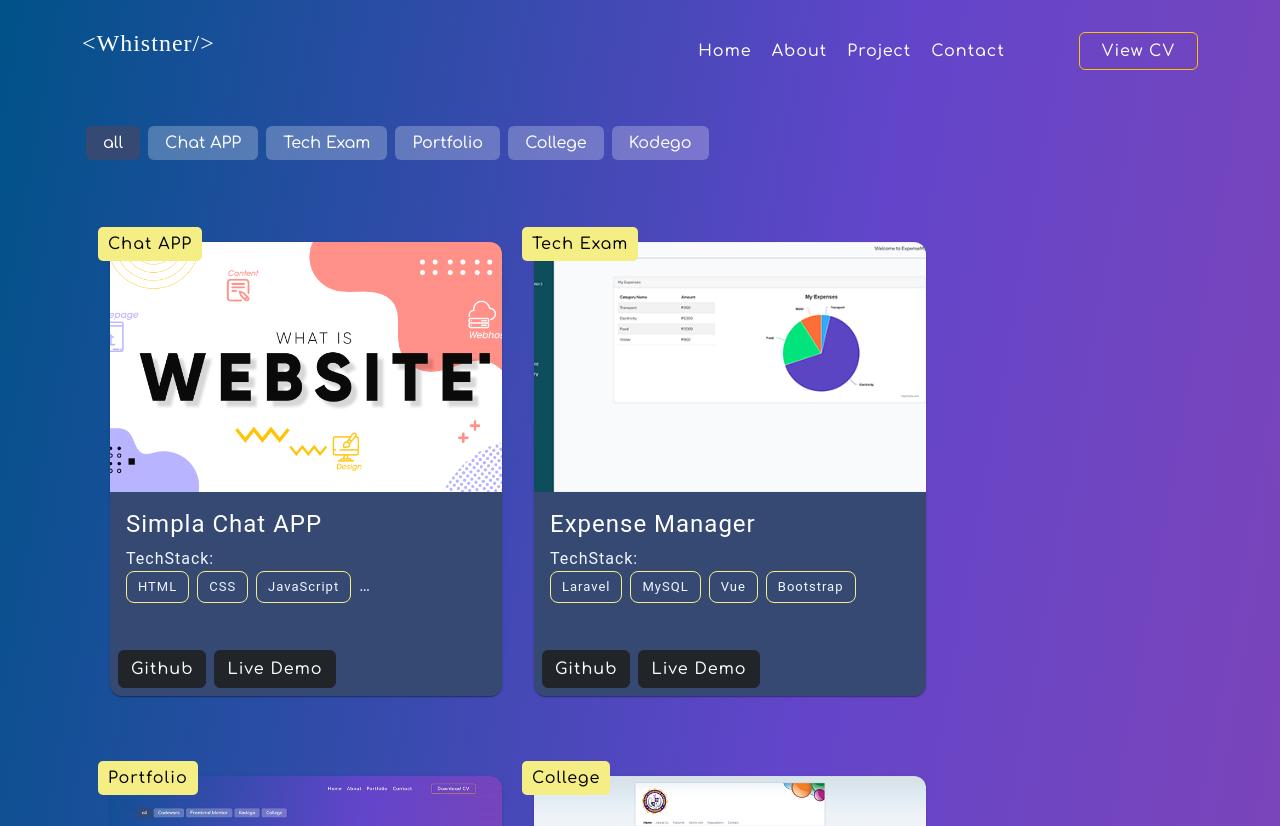
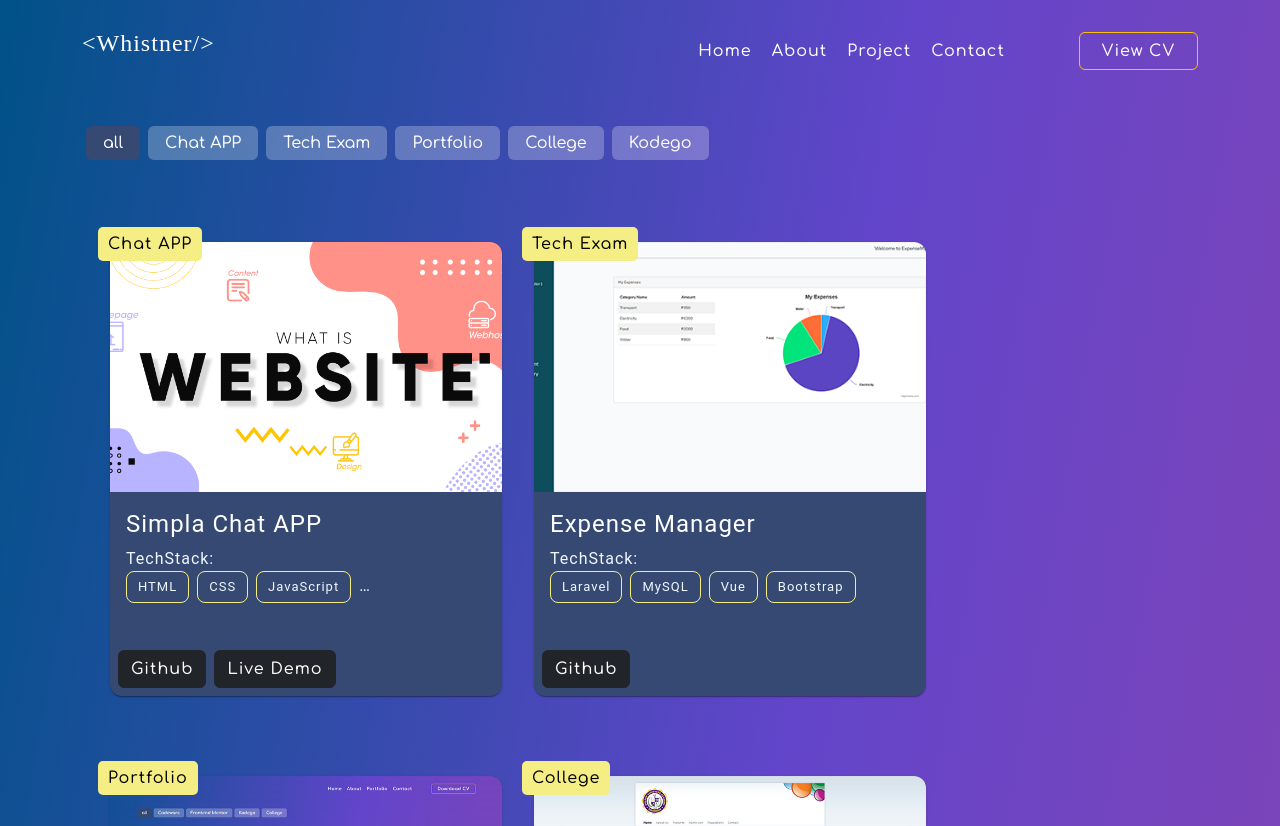
Before and after one commit to WhistnerRojas/portfolio, a React (Vite) app: page /project in a window 1280 px wide. Shown: the top 826 px of the page. Built offline with nearby package versions, Linux system fonts and the light colour scheme; a web font is replaced by a local one.

Commit message:
removed the condition of projectDemo, added conditions in card

```diff
--- a/src/pages/components/portfolio/portfolioCard.tsx
+++ b/src/pages/components/portfolio/portfolioCard.tsx
@@ -52,9 +52,9 @@ export default function PortfolioCard({platform, projName, projLang, projDesc, i
                 <a className='btn btn-dark' href={projGit} target='_blank'>
                     Github
                 </a>
-                <a className='btn btn-dark' href={projDemo} target='_blank'>
+                {projDemo !=='' && <a className='btn btn-dark' href={projDemo} target='_blank'>
                     Live Demo
-                </a>
+                </a>}
                 {/* <button className='btn btn-dark ms-2' >
                     more...
                 </button> */}
--- a/src/pages/portfolio.tsx
+++ b/src/pages/portfolio.tsx
@@ -90,7 +90,7 @@ export default function Portfolio() {
                                                 projLang={projectLang}
                                                 projDesc={projectDesc}
                                                 projGit={projectGit !== '' ? projectGit : '#'}
-                                                projDemo={projectDemo !== '' ? projectDemo : '#'}
+                                                projDemo={projectDemo}
                                                 img={projectImg !== '' ? projectImg : 'web3.png'}
                                             /> :
                     showCard === 'all' && <PortfolioCard
@@ -100,7 +100,7 @@ export default function Portfolio() {
                                                 projLang={projectLang}
                                                 projDesc={projectDesc}
                                                 projGit={projectGit !== '' ? projectGit : '#'}
-                                                projDemo={projectDemo !== '' ? projectDemo : '#'}
+                                                projDemo={projectDemo}
                                                 img={projectImg !== '' ? projectImg : 'web3.png'}
                                             />
                 )
```
